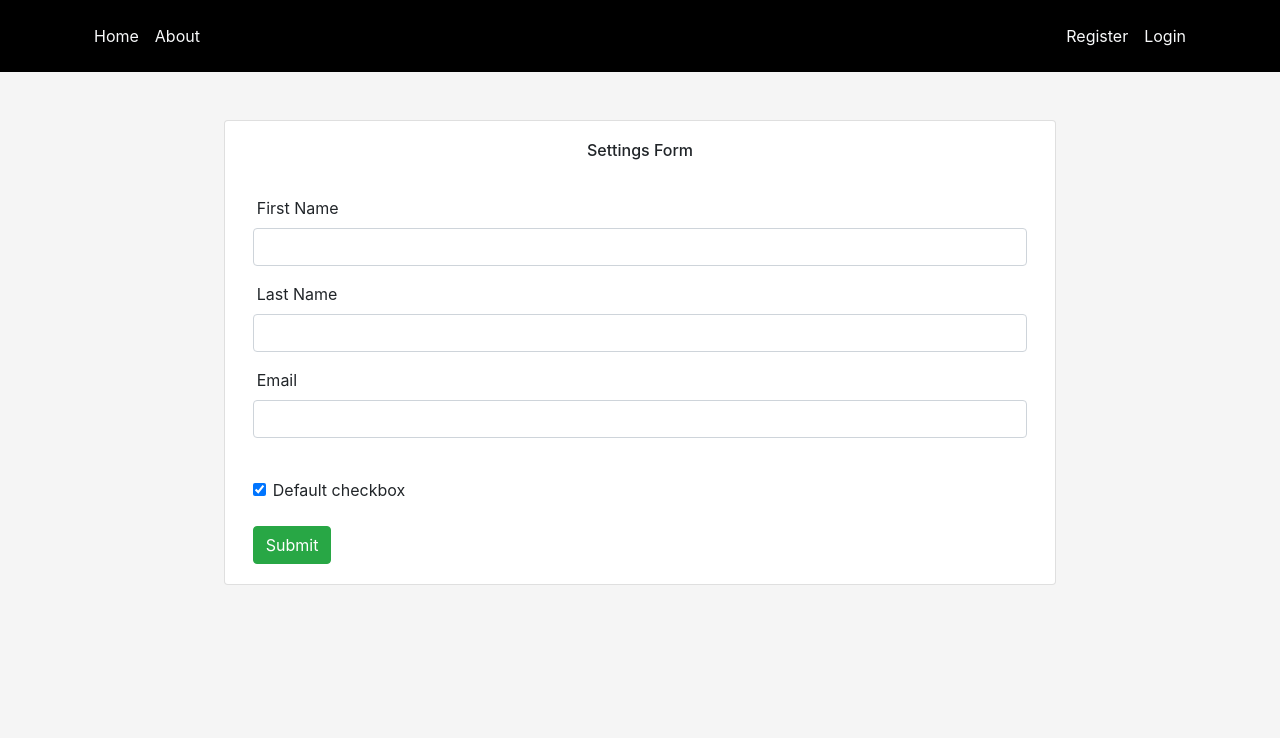
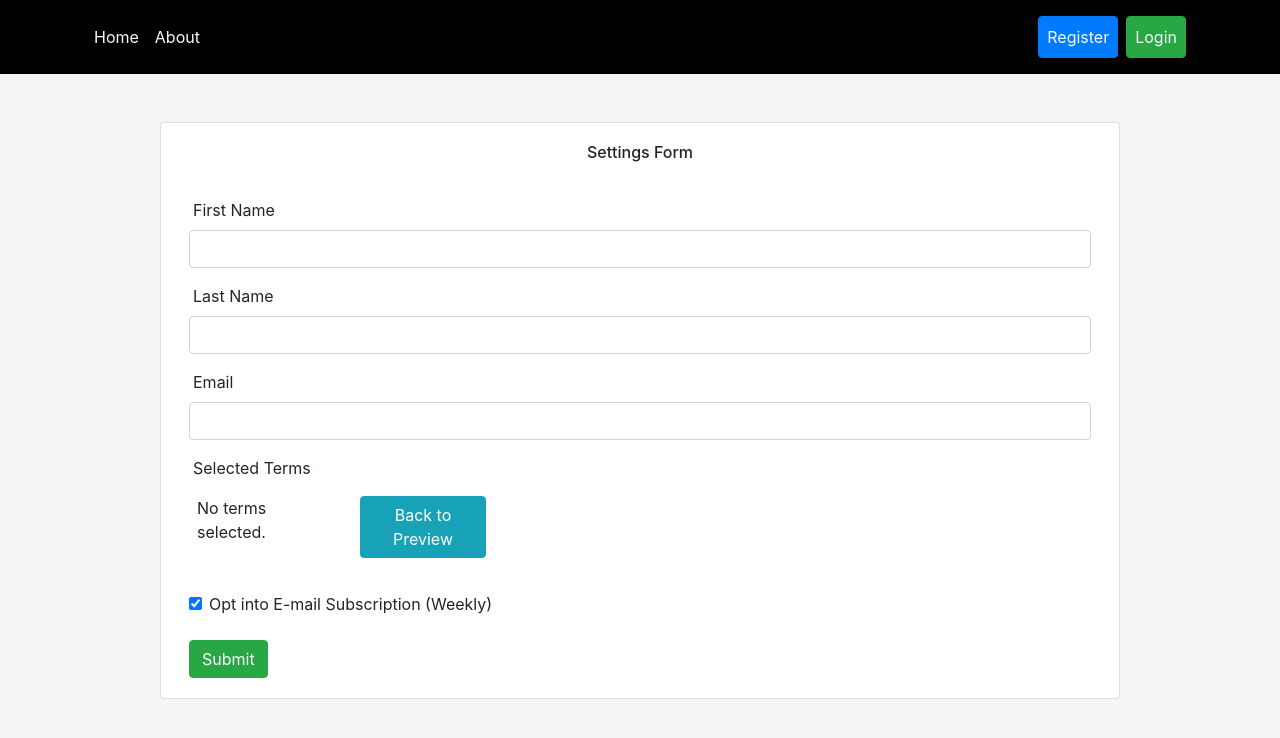
Before and after one commit to mikeliu8492/MedicalNews, a React (Create React App) app in the folder client/: page /settings in a window 1280 px wide. Shown: the top 738 px of the page. Built offline with nearby package versions, Linux system fonts and the light colour scheme.

Commit message:
refactored out console log

```diff
--- a/client/src/App.tsx
+++ b/client/src/App.tsx
@@ -19,18 +19,13 @@ import store from './store';
   if(localStorage.token) {
     const decoded: any = jwt_decode(localStorage.token);
     if(!decoded) {
-      console.log("Bad token");
     }
     else {
-      console.log(decoded);
       if(decoded.exp < Date.now()){
         store.dispatch({
           type: "LOGOUT DISPATCH",
           payload: {}
         });
-      }
-      else {
-        console.log("set the user");
       }
     }
   }
--- a/client/src/actions/error/ErrorActions.tsx
+++ b/client/src/actions/error/ErrorActions.tsx
@@ -3,8 +3,6 @@ import axios from 'axios';
 
 
 export const setErrors = (errorList: any) => {
-    console.log("set errors in action");
-    console.log(errorList);
     return {
         type: ERROR_SET,
         payload: errorList
--- a/client/src/components/Choices/SelectedTopicChoices.tsx
+++ b/client/src/components/Choices/SelectedTopicChoices.tsx
@@ -1,6 +1,6 @@
 import React, {Component} from 'react';
 import axios from 'axios';
-
+import {Link} from 'react-router-dom';
 
 import {connect} from 'react-redux';
 import {changeTopics} from '../../actions/topic/TopicActions';
@@ -121,7 +121,7 @@ class SelectedTopicChoices extends Component<any, State> {
                         <br/>
                         <div className="form-group row">
                             <div className="col-md-12">
-                                <button type="button" className="btn btn-warning" onClick={() => {console.log("go to other")}}><i className="fas fa-tools pr-2"></i>Set These Criteria In Settings</button>
+                                <Link type="button" className="btn btn-warning" to="/settings"><i className="fas fa-tools pr-2"></i>Set These Criteria In Settings</Link>
                             </div>
                         </div>
                     </form>
--- a/client/src/components/Common/AppHeader.tsx
+++ b/client/src/components/Common/AppHeader.tsx
@@ -39,7 +39,7 @@ class AppHeader extends Component<any,any> {
                         <p className="nav-link text-light">Welcome {this.props.auth.user.firstName}!</p>
                     </li>
                     <li className="nav-item">
-                        <Link onClick={this.logOut} className="nav-link text-light" to="/">Logout</Link>
+                        <Link onClick={this.logOut} className="nav-link text-light btn btn-danger" to="/">Logout</Link>
                     </li>
                 </ul>
             )
@@ -47,11 +47,11 @@ class AppHeader extends Component<any,any> {
 
         return (
             <ul className="navbar-nav mr-auto">
-                <li className="nav-item">
-                    <Link className="nav-link text-light" to="/register">Register</Link>
+                <li className="nav-item mr-2">
+                    <Link className="nav-link text-light btn btn-primary" to="/register">Register</Link>
                 </li>
-                <li className="nav-item">
-                    <Link className="nav-link text-light" to="/login">Login</Link>
+                <li className="nav-item mr-2">
+                    <Link className="nav-link text-light btn btn-success" to="/login">Login</Link>
                 </li>
             </ul>
         )
--- a/client/src/components/NewsArticles/NewsArticleLogic.tsx
+++ b/client/src/components/NewsArticles/NewsArticleLogic.tsx
@@ -20,7 +20,6 @@ class NewsArticleLogic extends Component<Props, State> {
     }
 
     async componentDidMount() {
-        console.log(this.props);
         await this.fetchArticlesWrapper("");
     }
 
--- a/client/src/components/Views/UserSettings.tsx
+++ b/client/src/components/Views/UserSettings.tsx
@@ -46,10 +46,26 @@ class Login extends Component <any, State> {
         }
     }
 
+    renderSearchTerms = () => {
+        if(this.props.topics.length > 0) {
+            return this.props.topics.map((topic: any, index: number) => {
+                return(<div className="col-md-2 my-2">
+                    <input type="text" className="form-control" value={topic} readOnly></input>
+                </div>)
+            })
+        }
+
+        return (
+            <div className="col-md-2 mx-2 my-2">
+                <p>No terms selected.</p>
+            </div>
+        )
+
+    }
+
     render() {
-        console.log("opted in: " + this.state.optIn)
         return(
-            <div className="container" >
+            <div>
                 <div className="card px-2 mx-auto w-75">
                     <div className="card-body">
                         <h6 className="card-title text-center">Settings Form</h6>
@@ -70,11 +86,22 @@ class Login extends Component <any, State> {
                                 <input type="email" name="email" className="form-control" value={this.state.email} onChange={this.handleFieldChange("email")} required></input>
                                 {this.showError(this.props.errors.email)}
                             </div>
-                            <div className="form-check pb-4">
-                                <br/>
+                            <div className="form-group">
+                                <label className="px-1">Selected Terms</label>
+                                <div className="row">
+                                    {
+                                        this.renderSearchTerms()
+                                    }
+
+                                    <div className="col-md-2 my-2 text-center">
+                                        <button className="btn btn-info">Back to Preview</button>
+                                    </div>
+                                </div>
+                            </div>
+                            <div className="form-check pt-2 pb-4">
                                 <input className="form-check-input" type="checkbox" name="checkOpt" checked={this.state.optIn} onChange={this.handleInput} onClick={this.handleInput}></input>
                                 <label className="form-check-label">
-                                    Default checkbox
+                                    Opt into E-mail Subscription (Weekly)
                                 </label>
                             </div>
                             <button type="submit" className="btn btn-success">Submit</button>
@@ -88,7 +115,8 @@ class Login extends Component <any, State> {
 
 const matchStateToProps = (state: any) => ({
     auth: state.auth,
-    errors: state.errors
+    errors: state.errors,
+    topics: state.topics
 });
 
 export default connect(matchStateToProps, { loginDispatch })(Login);
--- a/client/src/reducers/topicReducer.tsx
+++ b/client/src/reducers/topicReducer.tsx
@@ -13,7 +13,7 @@ export default (state: string[] =  initialState, action: IActionType)  => {
         case TOPIC_DISPATCH:
             return [...action.payload]
         default:
-            return initialState;
+            return state;
     }
 
 };
```
